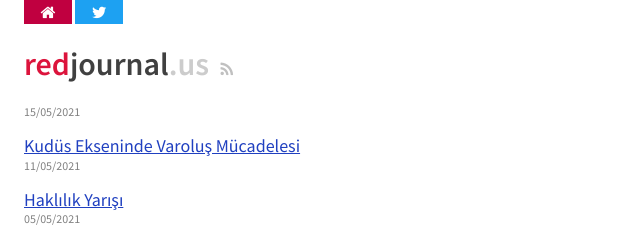
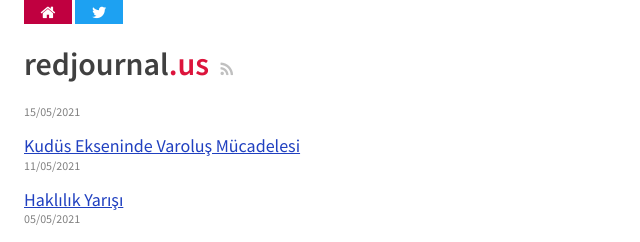
Before and after one commit to erdidemirim/erdidemirim.github.io, a Jekyll site: the page built from index.html, in a window 1280 px wide. Shown: the top 242 px of the page, without its empty margins (0-640 px from the left). Built offline with Jekyll 4.4.1, drawn with Linux system fonts in a browser that asks for light colours.

Commit message:
Update index.html

```diff
--- a/index.html
+++ b/index.html
@@ -5,7 +5,7 @@
 
 
 <div class="navigation">
-	<h1><span style="color:crimson">Red</span>Journal<span style="color:#ccc">.us</span>&nbsp;<a class="feed-link icon-rss" rel="alternate" type="application/atom+xml" href="/articles.xml"></a></h1>
+	<h1>RedJournal<span style="color:crimson">.us</span>&nbsp;<a class="feed-link icon-rss" rel="alternate" type="application/atom+xml" href="/articles.xml"></a></h1>
 	<ul>
 		{% for post in site.posts %}
 			<li>
```
